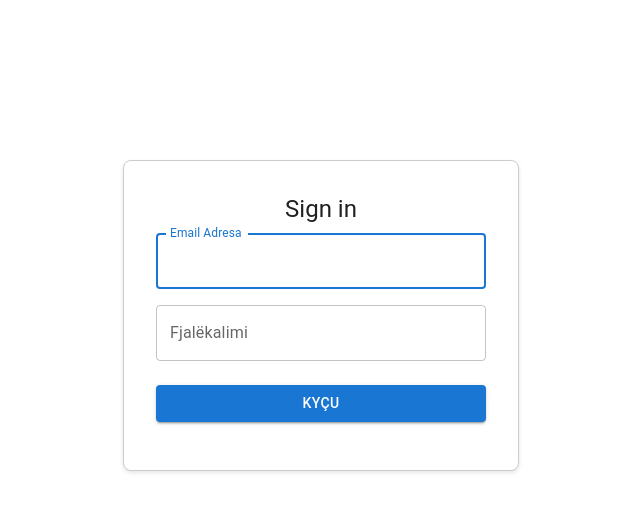
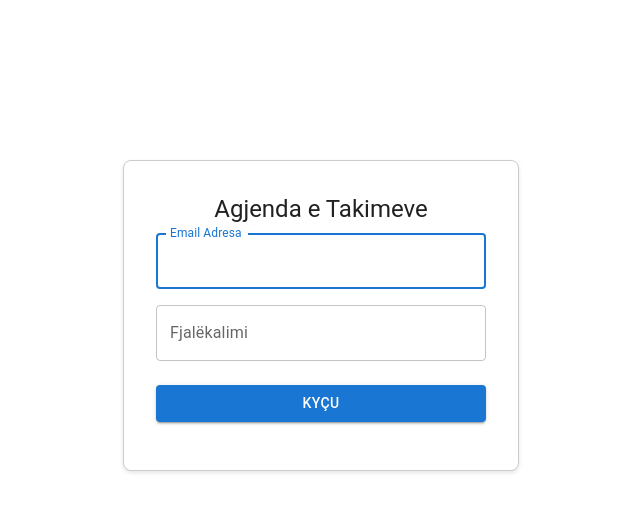
Before and after one commit to aldo-digi/gntc-meeting, a React (Create React App) app: page /login in a window 1280 px wide. Shown: the top 512 px of the page, without its empty margins (319-959 px from the left). Built offline with nearby package versions, Linux system fonts and the light colour scheme.

Commit message:
Update login.js

```diff
--- a/src/Pages/login.js
+++ b/src/Pages/login.js
@@ -50,7 +50,7 @@ const LoginForm = () => {
             }}
         >
             <Typography component="h1" variant="h5" align="center">
-            Sign in
+            Agjenda e Takimeve
             </Typography>
             <Box component="form" noValidate sx={{ mt: 1 }}>
             <Grid container spacing={2}>
```
